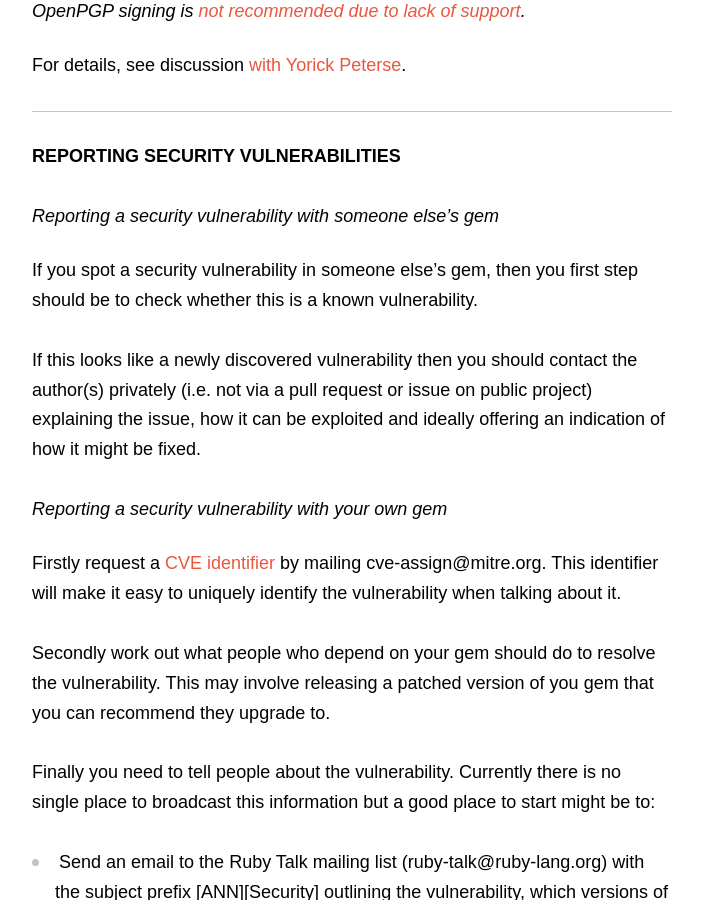
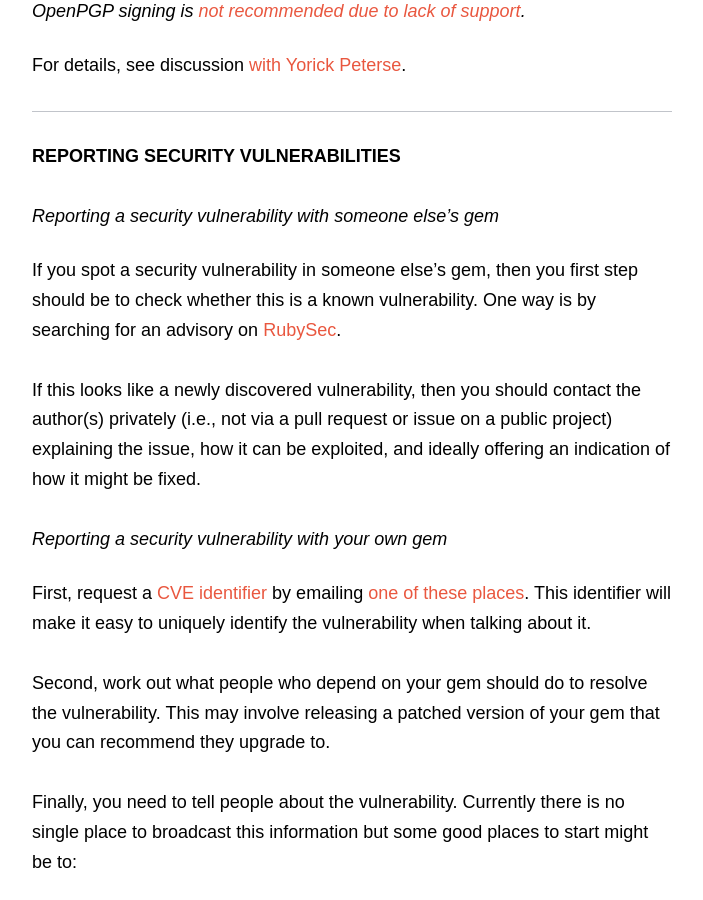
Before and after one commit to radar/guides, a Jekyll site: the page built from security.md, in a window 1280 px wide and 900 px high, scrolled down 4118 px. Shown: the whole window, without its empty margins (438-1141 px from the left). Built offline with Jekyll 4.4.1, drawn with Linux system fonts in a browser that asks for light colours; nearby versions of some CDN libraries; some of the changed text lies outside the part shown.

Commit message:
Update process for reporting a security vulnerability in a gem

```diff
--- a/security.md
+++ b/security.md
@@ -143,35 +143,44 @@ Reporting Security vulnerabilities
 
 If you spot a security vulnerability in someone else's gem, then you
 first step should be to check whether this is a known vulnerability.
+One way is by searching for an advisory on [RubySec](http://www.rubysec.com).
 
-If this looks like a newly discovered vulnerability then you should
-contact the author(s) privately (i.e. not via a pull request or issue on public
-project) explaining the issue, how it can be exploited and ideally offering an
-indication of how it might be fixed.
+If this looks like a newly discovered vulnerability, then you should
+contact the author(s) privately (i.e., not via a pull request or issue on a
+public project) explaining the issue, how it can be exploited, and ideally
+offering an indication of how it might be fixed.
 
 ### Reporting a security vulnerability with your own gem
 
-Firstly request a [CVE
+First, request a [CVE
 identifier](https://en.wikipedia.org/wiki/Common_Vulnerabilities_and_Exposures)
-by mailing cve-assign@mitre.org. This identifier will make it easy to
-uniquely identify the vulnerability when talking about it.
+by emailing [one of these
+places](https://github.com/RedHatProductSecurity/CVE-HOWTO#how-do-i-request-a-cve).
+This identifier will make it easy to uniquely identify the vulnerability when
+talking about it.
 
-Secondly work out what people who depend on your gem should do to
-resolve the vulnerability. This may involve releasing a patched version of you gem
-that you can recommend they upgrade to.
+Second, work out what people who depend on your gem should do to resolve the
+vulnerability. This may involve releasing a patched version of your gem that
+you can recommend they upgrade to.
 
-Finally you need to tell people about the vulnerability. Currently there
-is no single place to broadcast this information but a good place to
+Finally, you need to tell people about the vulnerability. Currently there
+is no single place to broadcast this information but some good places to
 start might be to:
 
-- Send an email to the Ruby Talk mailing list (ruby-talk@ruby-lang.org)
-  with the subject prefix \[ANN]\[Security] outlining the vulnerability,
-  which versions of your gem it affects and what actions those depending
-  on the gem should take.
+- Send an email to several lists including ruby-security-ann@googlegroups.com,
+  rubysec-announce@googlegroups.com, and oss-security@lists.openwall.com
+  outlining the vulnerability, which versions of your gem it affects, and what
+  actions those depending on the gem should take. Make sure to use a subject
+  that includes the gem name, some short summary of the vulnerability, and the
+  CVE ID if you have one.
 
-- Add it to an open source vulnerability database like
-  [OSVDB](http://osvdb.org/). You can do this by emailing moderators@osvdb.org
-  and/or messaging @osvdb on GitHub or Twitter.
+- Add it to [OSVDB](http://osvdb.org/). You can do this by emailing
+  moderators@osvdb.org.
+
+- Add it to [ruby-advisory-db](https://github.com/rubysec/ruby-advisory-db/).
+  You can do this by following the
+  [CONTRIBUTING](https://github.com/rubysec/ruby-advisory-db/blob/master/CONTRIBUTING.md)
+  guidelines and submitting a pull request.
 
 Credits
 -------
@@ -182,6 +191,6 @@ Several sources were used for content for this guide:
 * [Signing rubygems - Pasteable instructions](http://developer.zendesk.com/blog/2013/02/03/signing-gems/)
 * [Twitter gem gemspec](https://github.com/sferik/twitter/blob/master/twitter.gemspec)
 * [RubyGems Trust Model Overview](https://github.com/rubygems-trust/rubygems.org/wiki/Overview), [doc](http://goo.gl/ybFIO)
-* [Let’s figure out a way to start signing RubyGems](http://tonyarcieri.com/lets-figure-out-a-way-to-start-signing-rubygems)
+* [Let's figure out a way to start signing RubyGems](http://tonyarcieri.com/lets-figure-out-a-way-to-start-signing-rubygems)
 * [A Practical Guide to Using Signed Ruby Gems - Part 3: Signing your Own](http://blog.meldium.com/home/2013/3/6/signing-gems-how-to)
 * Also see the [Resources](/resources) page.
```
